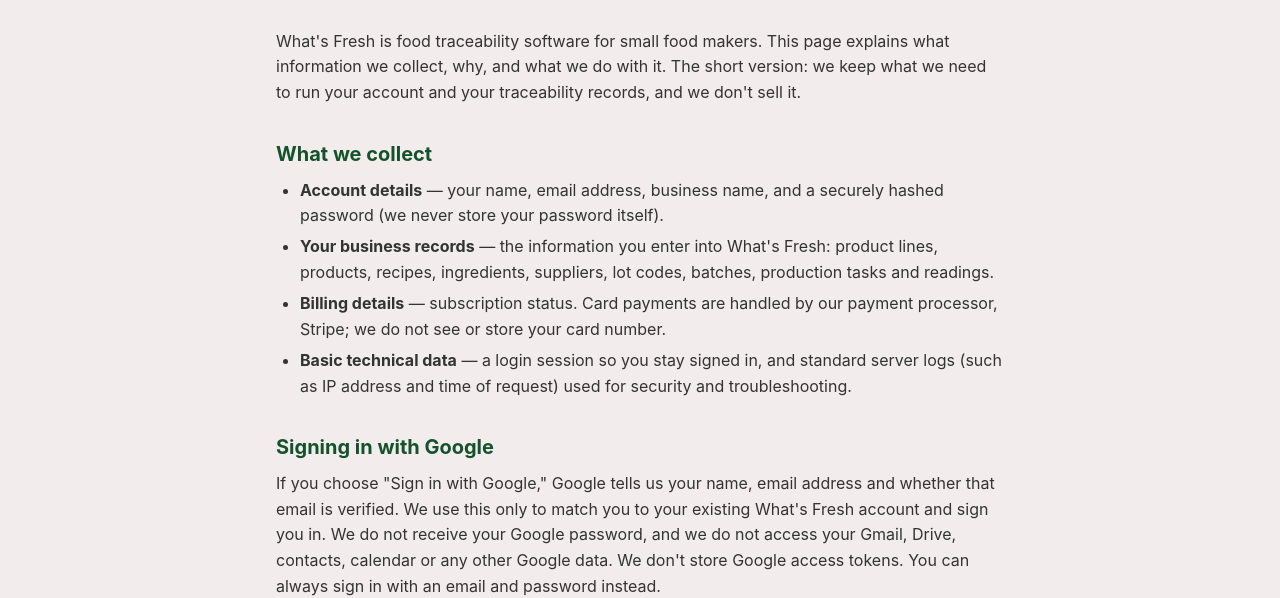
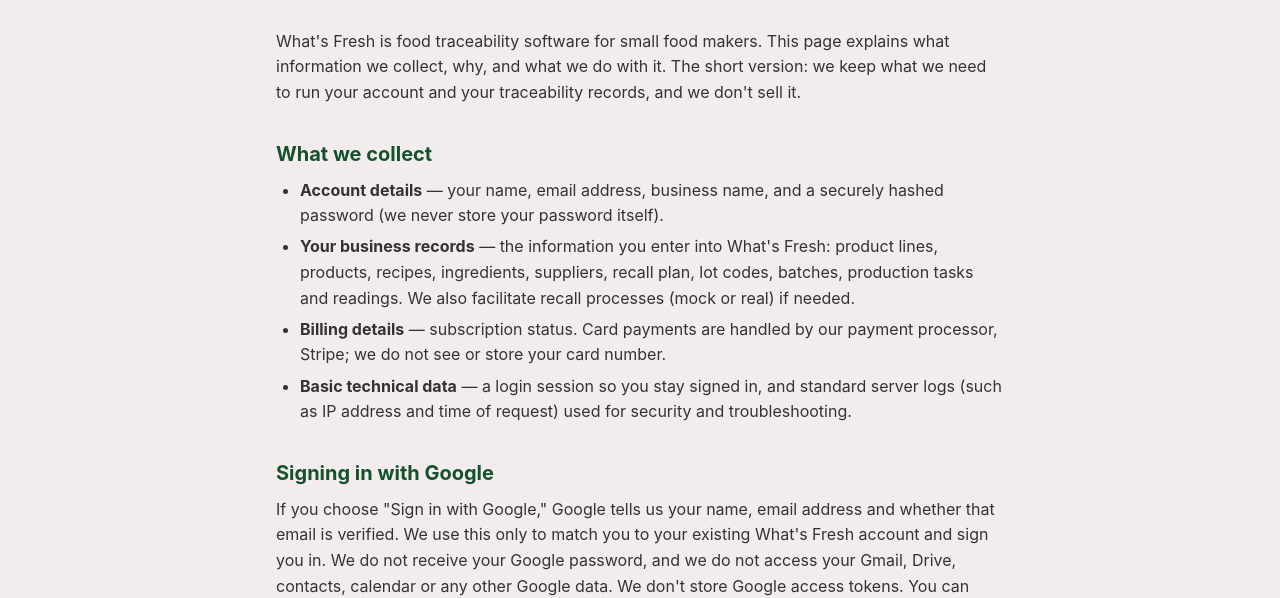
Before and after one commit to pchambless/wf-marketing, a plain HTML site: page site/privacy.html in a window 1280 px wide. Shown: the part 210-808 px from the top of the page. Drawn offline with Linux system fonts and the light colour scheme.

Commit message:
marketing: privacy page lists recall plan and recall support
Co-Authored-By: Claude Opus 5.5 <noreply@anthropic.com>

```diff
--- a/site/privacy.html
+++ b/site/privacy.html
@@ -71,8 +71,8 @@
             <li><strong>Account details</strong> — your name, email address, business name, and a
                 securely hashed password (we never store your password itself).</li>
             <li><strong>Your business records</strong> — the information you enter into What's Fresh:
-                product lines, products, recipes, ingredients, suppliers, lot codes, batches,
-                production tasks and readings.</li>
+                product lines, products, recipes, ingredients, suppliers, recall plan, lot codes, batches,
+                production tasks and readings. We also facilitate recall processes (mock or real) if needed.</li>
             <li><strong>Billing details</strong> — subscription status. Card payments are handled by
                 our payment processor, Stripe; we do not see or store your card number.</li>
             <li><strong>Basic technical data</strong> — a login session so you stay signed in, and
```
